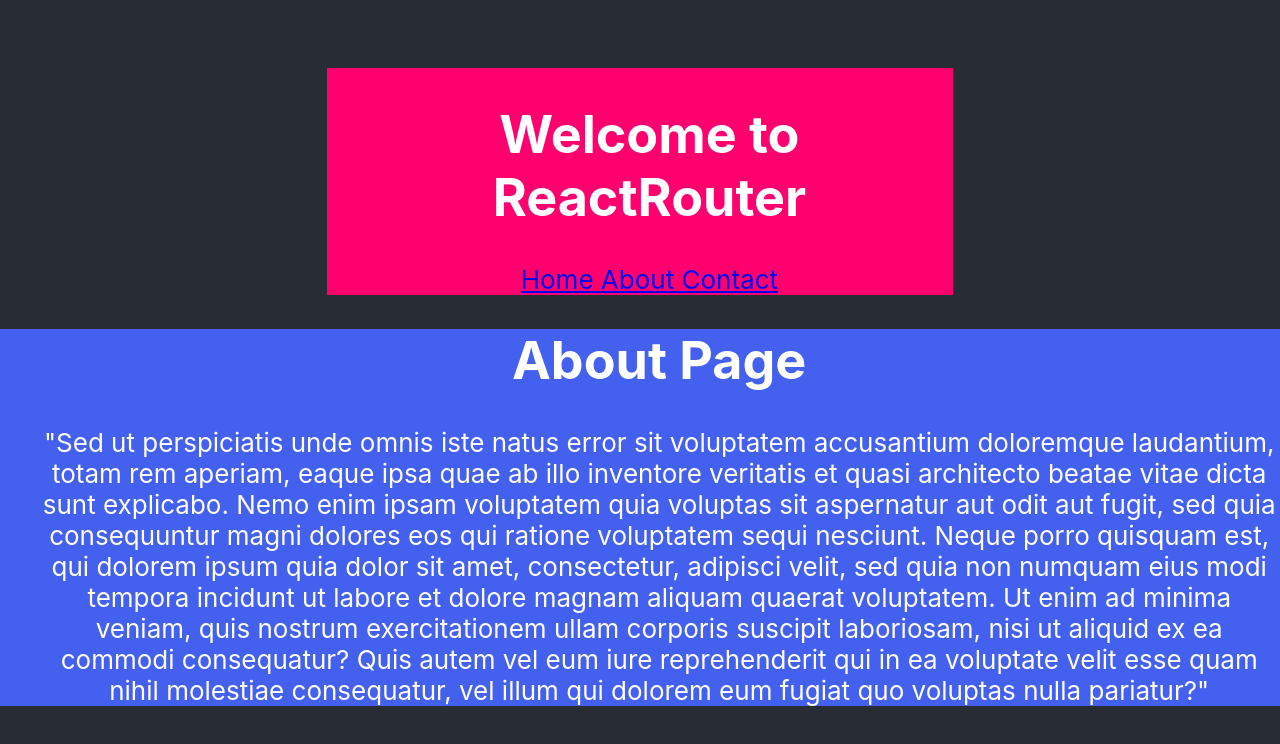
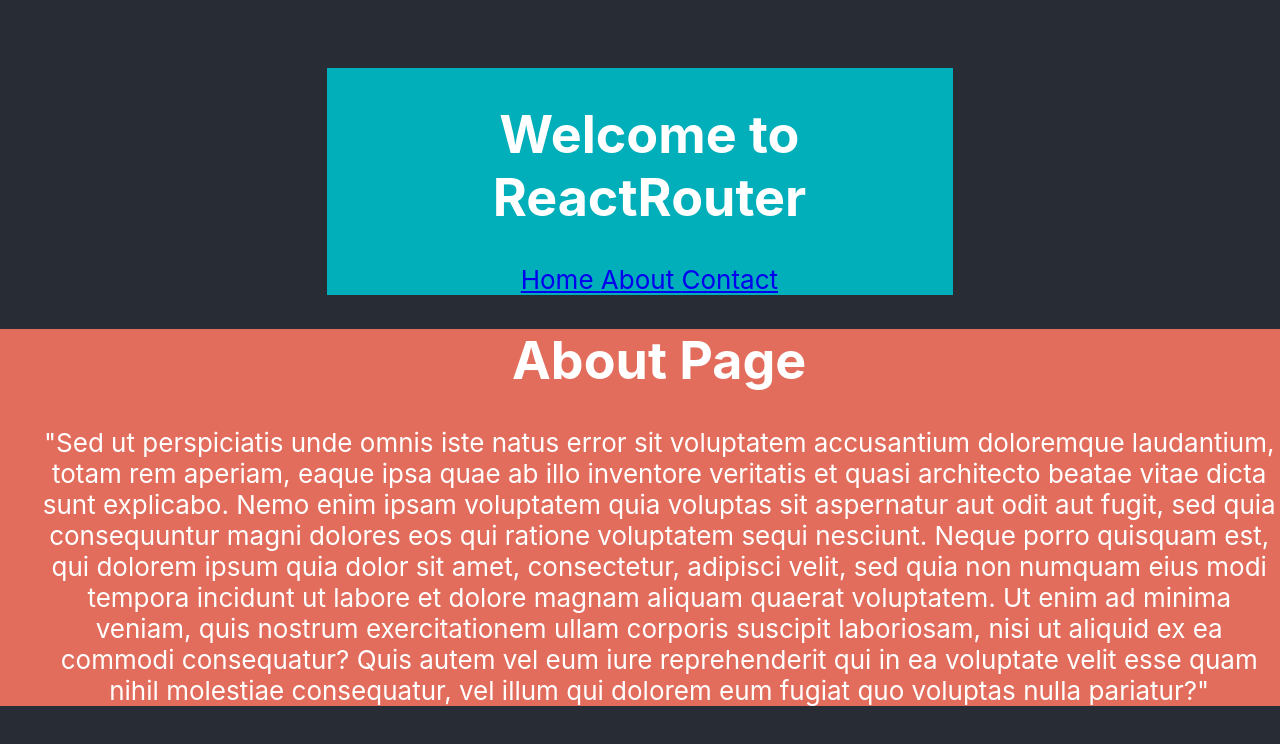
Before and after one commit to luespinal03/react-router-intro, a React (Create React App) app: page /about in a window 1280 px wide. Shown: the top 744 px of the page. Built offline with nearby package versions, Linux system fonts and the light colour scheme.

Commit message:
Changed colors around again

```diff
--- a/src/index.css
+++ b/src/index.css
@@ -13,7 +13,7 @@ code {
 }
 
 .NavBar {
-  background-color: #ff006e;
+  background-color: #00afb9;
 }
 
 .navBarH1 {
@@ -25,7 +25,7 @@ code {
 }
 
 .homePage {
-  background-color: #8338ec;
+  background-color: #adc178;
 }
 
 .homeH1 {
@@ -37,7 +37,7 @@ code {
 }
 
 .aboutPage {
-  background-color: #4361ee;
+  background-color: #e26d5c;
 }
 
 .aboutH1 {
@@ -49,7 +49,7 @@ code {
 }
 
 .contactPage {
-  background-color: #ffbd00;
+  background-color: #ffbf69;
 }
 
 .contactItems {
```
